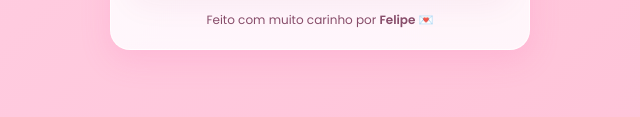
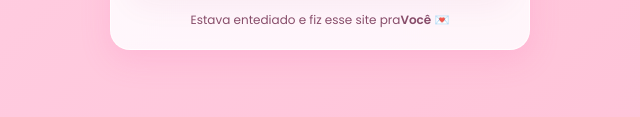
Before and after one commit to Felipe-Alcantara/IF, a plain HTML site: page docs/index.html in a window 1280 px wide. Shown: the part 680-797 px from the top of the page, 320-960 px from the left. Drawn offline with Linux system fonts and the light colour scheme.

Commit message:
Update index.html

```diff
--- a/docs/index.html
+++ b/docs/index.html
@@ -127,7 +127,7 @@
       <iframe data-testid="embed-iframe" style="border-radius:12px" src="https://open.spotify.com/embed/playlist/05ddPTwCwkVo9Vr4H995Eq?utm_source=generator" width="100%" height="352" frameborder="0" allowfullscreen="" allow="autoplay; clipboard-write; encrypted-media; fullscreen; picture-in-picture" loading="lazy"></iframe>
     </div>
 
-    <footer class="note">Feito com muito carinho por <strong>Felipe</strong> 💌</footer>
+    <footer class="note">Estava entediado e fiz esse site pra<strong>Você</strong> 💌</footer>
   </main>
 </body>
 </html>
```
